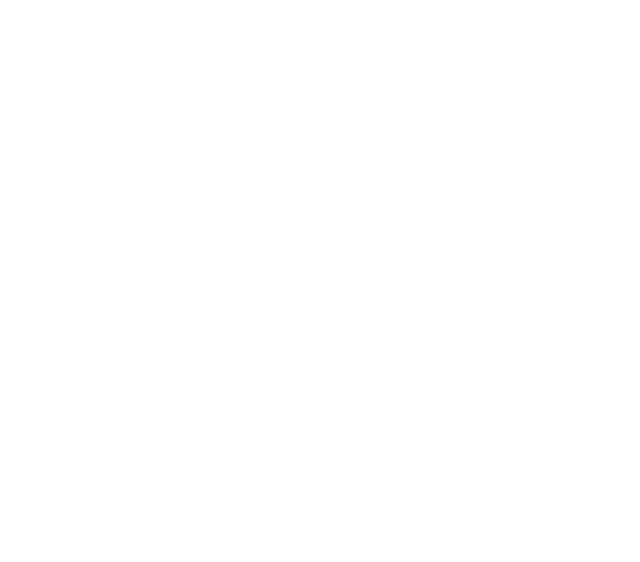
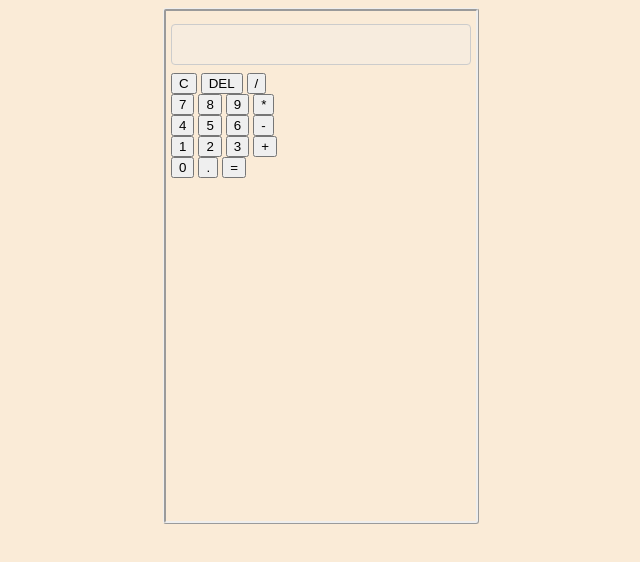
Before and after one commit to LeonardoCarreraSilva/CalculatorJS, a plain HTML site: page index.html in a window 1280 px wide. Shown: the whole page, without its empty margins (327-967 px from the left). Drawn offline with Linux system fonts and the light colour scheme.

Commit message:
add calculator working, but not styled

```diff
--- a/calculator.js
+++ b/calculator.js
@@ -0,0 +1,28 @@
+
+var isCalculated = false;
+
+
+function appendChar(value) {
+  if (isCalculated) {
+    clearDisplay();
+    isCalculated = false;
+  }
+  document.getElementById("display").value += value;
+}
+
+
+function clearDisplay() {
+  document.getElementById("display").value = "";
+}
+
+
+function deleteChar() {
+  var value = document.getElementById("display").value;
+  document.getElementById("display").value = value.substring(0, value.length - 1);
+}
+
+function calculate() {
+  var value = document.getElementById("display").value;
+  document.getElementById("display").value = eval(value);
+  isCalculated = true;
+}
--- a/index.html
+++ b/index.html
@@ -8,6 +8,42 @@
   <title>Calculator JS</title>
 </head>
 <body>
-
+  <div class="base">
+    <div class="calculator">
+      <div class="display">
+        <input type="text" id="display" disabled value="">
+      </div>
+      <div class="buttons">
+        <div class="row">
+          <button onclick="clearDisplay()">C</button>
+          <button onclick="deleteChar()">DEL</button>
+          <button onclick="appendChar('/')">/</button>
+        </div>
+        <div class="row">
+          <button onclick="appendChar('7')">7</button>
+          <button onclick="appendChar('8')">8</button>
+          <button onclick="appendChar('9')">9</button>
+          <button class="button" onclick="appendChar('*')">*</button>
+        </div>
+        <div class="row">
+          <button class="button" onclick="appendChar('4')">4</button>
+          <button class="button" onclick="appendChar('5')">5</button>
+          <button class="button" onclick="appendChar('6')">6</button>
+          <button class="button" onclick="appendChar('-')">-</button>
+        </div>
+        <div class="row">
+          <button class="button" onclick="appendChar('1')">1</button>
+          <button class="button" onclick="appendChar('2')">2</button>
+          <button class="button" onclick="appendChar('3')">3</button>
+          <button class="button" onclick="appendChar('+')">+</button>
+        </div>
+        <div class="row">
+          <button class="button" onclick="appendChar('0')">0</button>
+          <button class="button" onclick="appendChar('.')">.</button>
+          <button class="button" onclick="calculate()">=</button>
+        </div>
+      </div>
+    </div>
+  </div>
 </body>
 </html>
--- a/style.css
+++ b/style.css
@@ -0,0 +1,35 @@
+body{
+  background-color: antiquewhite;
+  display: flex;
+  justify-content: center;
+  width: 100vw;
+  height: 100vh;
+}
+
+.calculator{
+  height: 500px;
+  width: 300px;
+  display: flex;
+  flex-direction: column;
+  padding: 5px;
+  border-style: ridge;
+  border-radius: 3px;
+}
+
+#display{
+  width: 100%;
+  padding: 12px 20px;
+  margin: 8px 0;
+  display: inline-block;
+  border: 1px solid #ccc;
+  border-radius: 4px;
+  box-sizing: border-box;
+}
+
+.buttons{
+  width: 100%;
+  height: 100%;
+  .row{
+    gap: 10px;
+  }
+}
```
